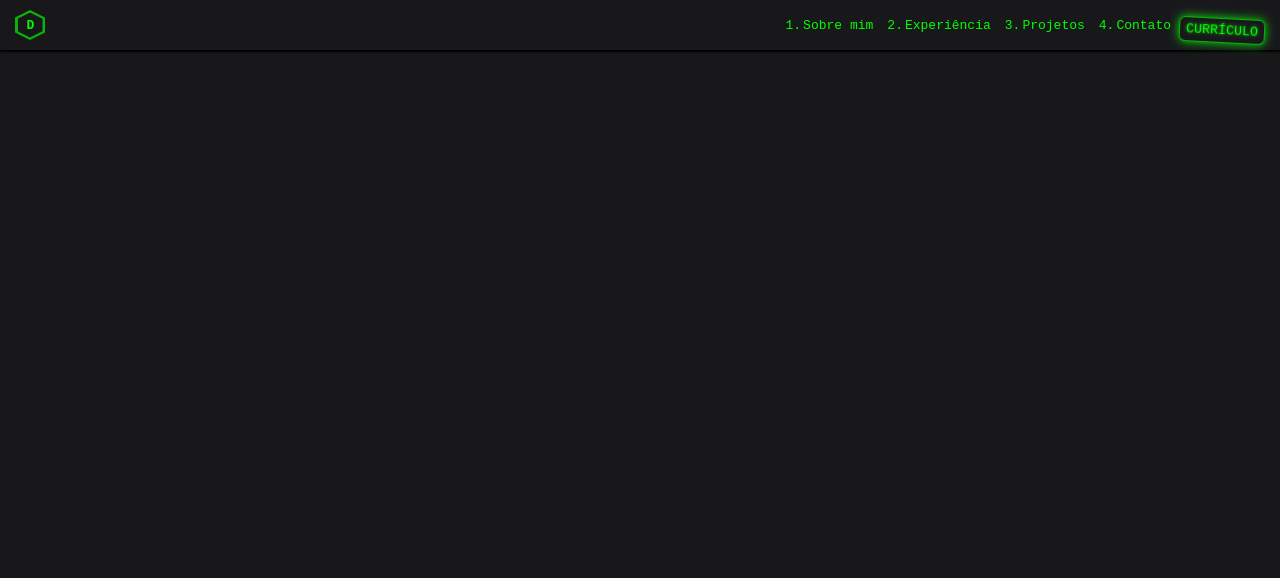
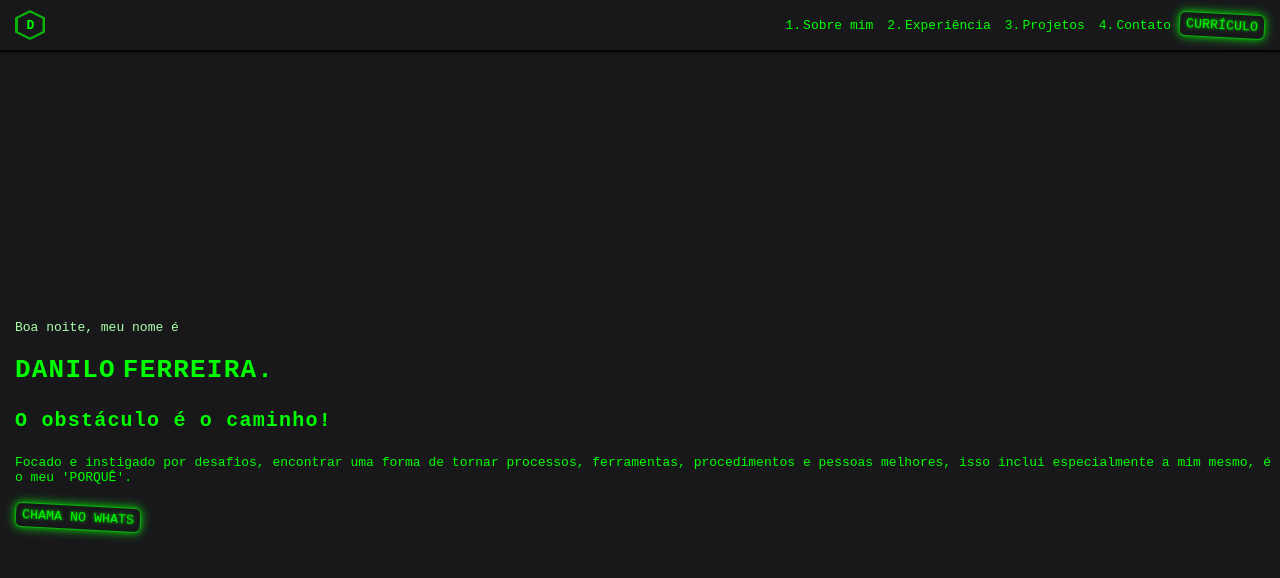
Before and after one commit to DGabrielF/danilo-ferreira, a plain HTML site: page index.html in a window 1280 px wide. Drawn offline with Linux system fonts and the light colour scheme.

Commit message:
:sparkles: feat: adding intro section with styles and animations

```diff
--- a/index.html
+++ b/index.html
@@ -12,7 +12,7 @@
       <div class="octagon">D</div>
     </div>
 
-    <nav class="top_menu">
+    <nav class="top_menu hide">
       <a href="#about-me"><span>1.</span><span>Sobre mim</span></a>
       <a href="#about-me"><span>2.</span><span>Experiência</span></a>
       <a href="#about-me"><span>3.</span><span>Projetos</span></a>
@@ -25,5 +25,16 @@
     </button>
   </header>
 
+  <section class="intro">
+    <p class="greeting_paragraph"><span class="greeting"></span>, meu nome é</p>
+    <h1 class="name">Danilo <span class="last_name"></span></h1>
+    <h2 class="subtitle">
+      <div class="joke"></div>
+    </h2>
+    <p class="excerpt">Focado e instigado por desafios, encontrar uma forma de tornar processos, ferramentas, procedimentos e pessoas melhores, isso inclui especialmente a mim mesmo, é o meu 'PORQUÊ'.</p>
+    <button class="btn_chat_whatsapp">Chama no Whats</button>
+  </section>
+
+  <script type="module" src="src/scripts/main.js" defer></script>
 </body>
 </html>
--- /dev/null
+++ b/src/scripts/actions.js
@@ -0,0 +1,25 @@
+export function setGreetings() {
+  const currentHour = new Date().getHours();
+  if (currentHour >= 0 && currentHour < 12) {
+    return "Bom dia";
+  } else if (currentHour >= 12 && currentHour < 18) {
+    return "Boa tarde";
+  } else {
+    return "Boa noite";
+  }
+}
+
+export function setLastName(fullName) {
+  const fullNameArray = fullName.split(" ");
+  while (true) {
+    const nameIndex = Math.floor(Math.random()*fullNameArray.length-1)+1
+    if (fullNameArray[nameIndex].length > 2 && nameIndex != 0){
+      return `${fullNameArray[nameIndex]}.`
+    }
+  }
+}
+
+export function setJoke(jokes) {
+  const jokeIndex = Math.floor(Math.random()*jokes.length)
+  return jokes[jokeIndex]
+}
--- /dev/null
+++ b/src/scripts/main.js
@@ -0,0 +1,33 @@
+import { handleGreeting, handleJoke, handleLastName, toggleTopMenu } from "./views.js"
+const state = {
+  isTopMenuOpen: false,
+  fullName: "Danilo Gabriel Fagundes de Oliveira Ferreira",
+  jokes: [
+    "Aprendiz de mago.",
+    "Aspirante à toque de Midas.",
+    "Pokemon em evolução.",
+    "Comece onde está.",
+    "Use o que você tem.",
+    "Faça o que você pode.",
+    "Uma metamorfose ambulante...",
+    "Que tal um pouco de alquimia?",
+    "O obstáculo é o caminho!",
+    "Não existe atalhos no mundo ninja..."
+  ]
+}
+
+function init() {
+  const topMenuIcon = document.querySelector(".menu_icon");
+  topMenuIcon.addEventListener("click", e => toggleTopMenu(state));
+
+  handleGreeting();
+
+  handleLastName(state.fullName)
+  setInterval(() => handleLastName(state.fullName), 7900);
+
+  handleJoke(state.jokes)
+  setInterval(() => handleJoke(state.jokes), 10000);
+
+}
+
+init();
--- /dev/null
+++ b/src/scripts/views.js
@@ -0,0 +1,27 @@
+import { setGreetings, setJoke, setLastName } from "./actions.js"
+
+export function toggleTopMenu(state) {
+  state.isTopMenuOpen = !state.isTopMenuOpen;
+  const topMenu = document.querySelector(".top_menu");
+  if (state.isTopMenuOpen) {
+    topMenu.classList.remove("hide");
+  } else {
+    topMenu.classList.add("hide");
+  }
+}
+
+export function handleGreeting() {
+  const greeting = document.querySelector(".greeting");
+  greeting.textContent = setGreetings();
+}
+
+export function handleLastName(fullName) {
+  const lastName = document.querySelector(".last_name");
+  lastName.textContent = setLastName(fullName);
+
+}
+
+export function handleJoke(jokes) {
+  const joke = document.querySelector(".joke");
+  joke.textContent = setJoke(jokes)
+}
--- a/src/styles/animations.css
+++ b/src/styles/animations.css
@@ -53,3 +53,41 @@
     opacity: 0;
   }
 }
+
+@keyframes moveDownAndHide {
+  0% {
+    top: 0%;
+  }
+  5% {
+    top: 50%;
+  }
+  90% {
+    top: 50%;
+  }
+  95% {
+    top: 150%;
+  }
+  100% {
+    top: 150%;
+  }
+}
+
+@keyframes growLetters {
+  0% {
+    opacity: 0;
+    font-size: 1%;
+  }
+  5% {
+    opacity: 1;
+    font-size: 100%;
+  }
+
+  95% {
+    opacity: 1;
+    font-size: 100%;
+  }
+  100% {
+    opacity: 0;
+    font-size: 1%;
+  }
+}
--- a/src/styles/global.css
+++ b/src/styles/global.css
@@ -1,5 +1,6 @@
+@import url("animations.css");
 @import url("top-menu.css");
-@import url("animations.css");
+@import url("intro.css");
 
 * {
   margin: 0;
@@ -9,11 +10,19 @@
   font-family: monospace;
   color: #0f0;
 }
+.hide {
+  display: none;
+}
 html {
   scroll-behavior: smooth;
 }
 body {
   background-color: #18181b;
+}
+
+section {
+  padding-left: 15px;
+  min-height: 100vh;
 }
 
 /* Anchors */
--- /dev/null
+++ b/src/styles/intro.css
@@ -0,0 +1,48 @@
+.intro {
+  min-height: calc(100vh - 50px);
+
+  display: flex;
+  flex-direction: column;
+  align-items: flex-start;
+  justify-content: center;
+  gap: 20px;
+}
+.greeting_paragraph,
+.greeting_paragraph>span{
+  color: #afa;
+}
+.name {
+  color: #0f0;
+  letter-spacing: 1.2px;
+  text-transform: uppercase;
+  font-size: xx-large;
+
+  display: flex;
+  align-items: center;
+  gap: 7px;
+}
+.last_name {
+  display: flex;
+  align-items: center;
+  justify-content: center;
+  animation: growLetters 8s infinite;
+  transition: font-size 0.1s ease-in-out;
+}
+.subtitle {
+  width: 100%;
+  height: 30px;
+  overflow: hidden;
+  position: relative;
+}
+.joke {
+  color: #0f0;
+  letter-spacing: 1.2px;
+  font-size: x-large;
+  animation: moveDownAndHide 10s infinite;
+  transition: top 0.5s ease-in-out;
+  position: absolute;
+  transform: translateY(-50%);
+}
+.btn_chat_whatsapp {
+  animation: shakeEnergyDischarge 10s infinite;
+}
--- a/src/styles/top-menu.css
+++ b/src/styles/top-menu.css
@@ -47,12 +47,14 @@ header {
   cursor: pointer;
 }
 
+.top_menu.hide,
 .top_menu {
   display: flex;
   align-items: center;
   justify-content: flex-end;
   gap: 2px
 }
+
 .top_menu>a {
   padding: 6px;
   width: auto;
@@ -80,7 +82,6 @@ header {
 }
 
 .curriculum {
-  margin-top: 10px;
   animation: shakeEnergyDischarge 10s infinite;
 }
 
@@ -101,6 +102,9 @@ header {
     top: 100%;
     right: 10px;
   }
+  .top_menu.hide{
+    display: none;
+  }
   .top_menu>a {
     width: 100%;
 
@@ -109,6 +113,9 @@ header {
     gap: 8px;
 
     position: relative
+  }
+  .curriculum {
+    margin-top: 10px;
   }
   .menu_icon {
     display: flex;
```
